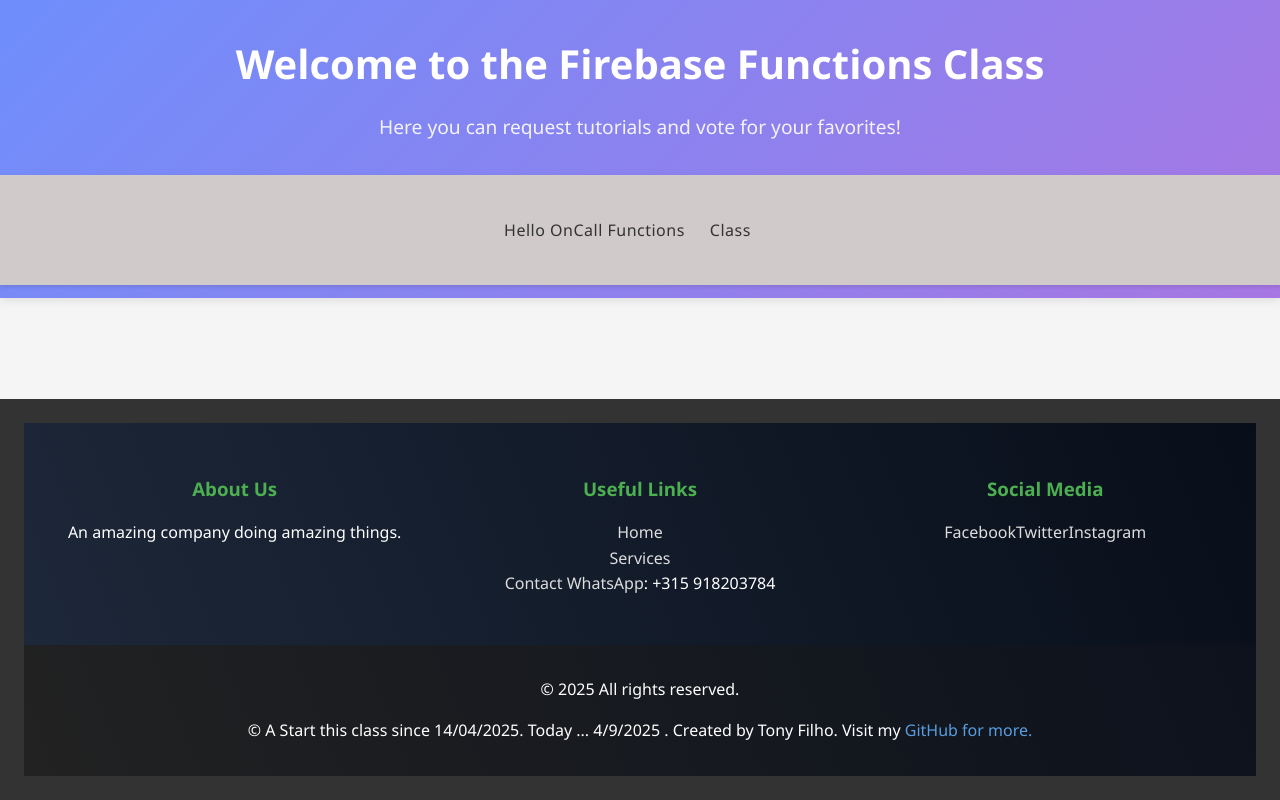
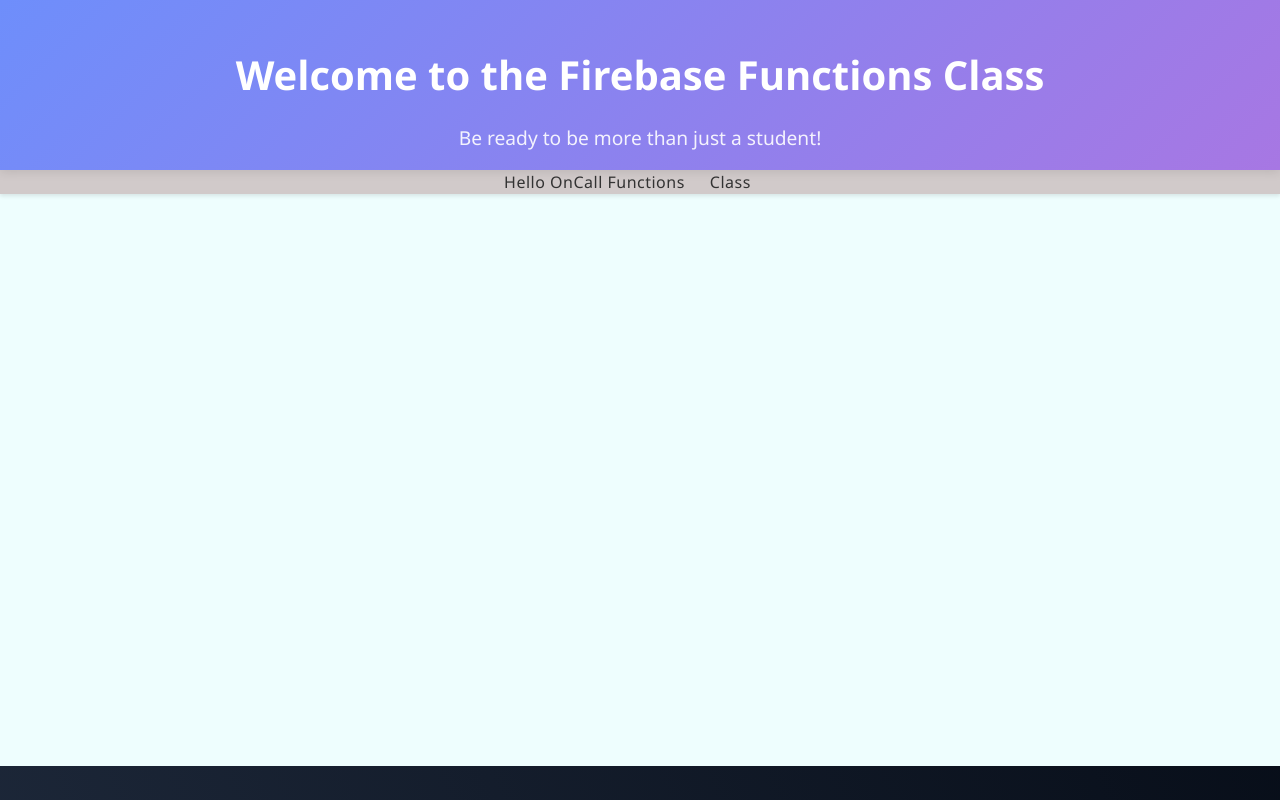
Before and after one commit to Tonyfilho/firebase_function, an Angular app: page / in a window 1280 px wide. Shown: the top 800 px of the page. Built offline with nearby package versions, Linux system fonts and the light colour scheme.

Commit message:
main is done

```diff
--- a/src/app/app.component.css
+++ b/src/app/app.component.css
@@ -3,63 +3,37 @@
   margin: 0;
   padding: 0;
   box-sizing: border-box;
-    font-family: 'Segoe UI', Tahoma, Geneva, Verdana, sans-serif;
+  font-family: "Segoe UI", Tahoma, Geneva, Verdana, sans-serif;
 }
 
 body {
   display: flex;
   flex-direction: column;
   min-height: 100vh;
-    background-color: #f5f5f5;
+  background-color: var(--background-color);
   color: #333;
   line-height: 1.6;
 }
-
-  /* Cabeçalho local */
-  .local-header {
-    position: relative;
+app-header {
   width: 100%;
-    background: linear-gradient(135deg, #6e8efb, #a777e3);
-    color: white;
-    box-shadow: 0 2px 10px rgba(0, 0, 0, 0.1);
-  }
-
-  .local-header-content {
-    max-width: 1200px;
-    margin: 0 auto;
-    padding: 2rem 1rem;
-    text-align: center;
-  }
-
-  .local-header-content h1 {
-    font-size: 2.5rem;
-    margin-bottom: 1rem;
-    font-weight: 700;
-  }
-
-  .local-header-content p {
-    font-size: 1.2rem;
-    opacity: 0.9;
-    max-width: 800px;
-    margin: 0 auto;
+  min-height: max-content;
 }
 
 /* Conteúdo principal */
 main {
   flex: 1;
-    max-width: 1200px;
-    width: 100%;
-    margin: 2rem auto;
-    padding: 0 1rem;
+  min-height: 70vh;
+  display: flex;
+  flex-wrap: wrap;
+  align-items: center;
+  justify-content: space-between;
+  align-content: center;
 }
 
 /* Rodapé */
 app-footer {
-    background-color: #333;
-    color: white;
-    padding: 1.5rem;
-    text-align: center;
-    margin-top: auto;
+  width: 100%;
+  min-height: max-content;
 }
 
 /* Media Queries para responsividade */
--- a/src/app/app.component.html
+++ b/src/app/app.component.html
@@ -1,11 +1,5 @@
 <body>
-  <div class="local-header">
-    <div class="local-header-content">
-      <h1>Welcome to the Firebase Functions Class</h1>
-      <p>Here you can request tutorials and vote for your favorites!</p>
-    </div>
-    <app-header></app-header>
-  </div>
+  <app-header></app-header>
   <main>
     <router-outlet />
 
--- a/src/app/components/_header/header.component.css
+++ b/src/app/components/_header/header.component.css
@@ -1,7 +1,7 @@
 /* header.component.scss */
 .header {
     width: 100%;
-    min-height: 110px;
+    min-height: 130px;
     background-color: #d1caca;
     box-shadow: 0 2px 4px rgba(0, 0, 0, 0.1);
     position: sticky;
@@ -14,7 +14,34 @@
     text-align: center;
     align-items: center;
   }
+   /* Cabeçalho local */
+   .local-header {
+    position: relative;
+    width: 100%;
+    background: linear-gradient(135deg, #6e8efb, #a777e3);
+    color: white;
+    box-shadow: 0 2px 10px rgba(0, 0, 0, 0.1);
+  }
 
+  .local-header-content {
+    max-width: 1200px;
+    margin: 0 auto;
+    padding: 1rem .5rem;
+    text-align: center;
+  }
+
+  .local-header-content h1 {
+    font-size: 2.5rem;
+    margin-bottom: 1rem;
+    font-weight: 700;
+  }
+
+  .local-header-content p {
+    font-size: 1.2rem;
+    opacity: 0.9;
+    max-width: 800px;
+    margin: 0 auto;
+  }
 
   .nav-content {
     max-width: 1200px;
--- a/src/app/components/_header/header.component.html
+++ b/src/app/components/_header/header.component.html
@@ -1,5 +1,11 @@
 <header class="header">
-    <!-- <nav class="nav-container"> -->
+  <div class="local-header">
+    <div class="local-header-content">
+      <h1>Welcome to the Firebase Functions Class</h1>
+      <p>Be ready to be more than just a student!</p>
+    </div>
+
+  </div>
   <div class="nav-content">
     <!-- Link à esquerda -->
     <a routerLink="/hello" class="logo-link">Hello OnCall Functions</a>
--- a/src/styles.css
+++ b/src/styles.css
@@ -14,7 +14,7 @@
 :root {
     --primary-doc-color: linear-gradient(68.15deg, #1e293b 14.62%, #01060f 85.61%);;
     --secondary-doc-color: linear-gradient(68.15deg, #222 14.62%, #050c1b 85.61%);;
-    --background-color: rgba(200, 252, 252, 0.623);
+    --background-color: rgba(200, 252, 252, 0.308);
     --animation-move-gradient: moveGradient 3s linear infinite;
     --animation-background-size: 200% 100%;
 /* Variáveis CSS para cores e tamanhos */
```
Lines whose indentation alone changed are shown as unchanged.
